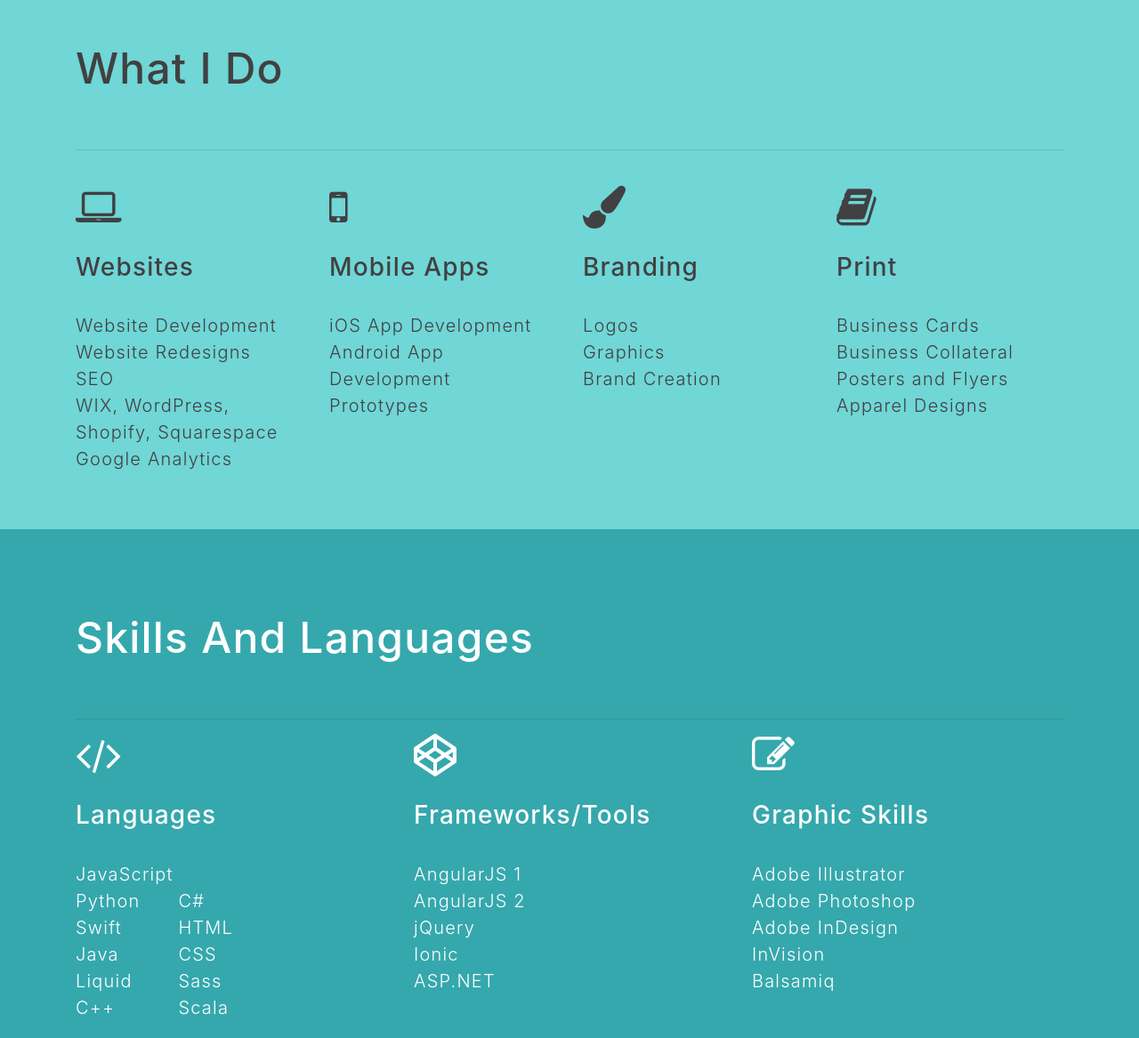
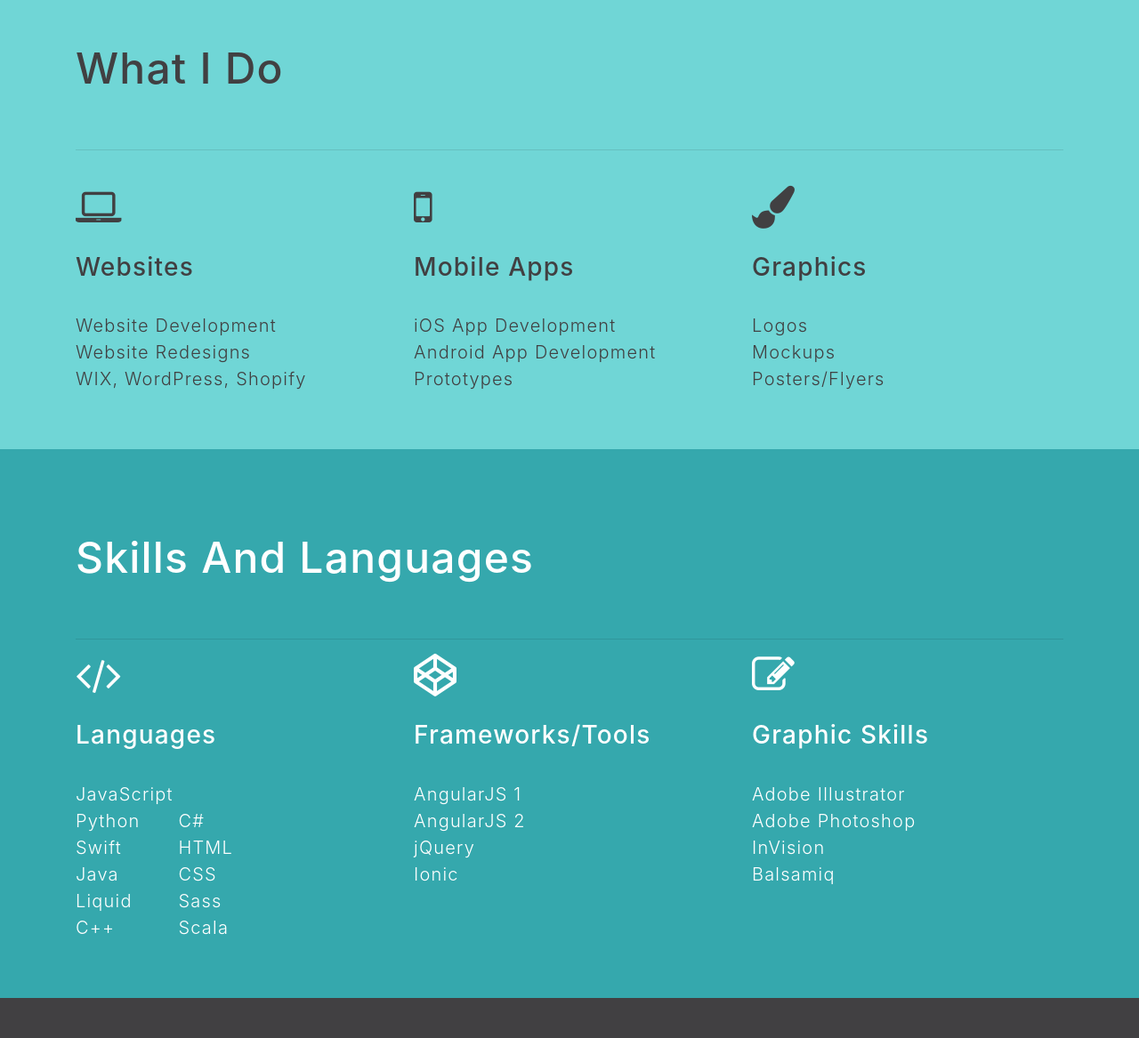
Before and after one commit to jessalbarian/PersonalSite2017, a website with bundled scripts: page startbootstrap-freelancer-gh-pages/index.html in a window 1280 px wide. Shown: the part 1725-2892 px from the top of the page at 89% size. Built offline with nearby package versions, Linux system fonts and the light colour scheme.

Commit message:
fixed content on website

```diff
--- a/startbootstrap-freelancer-gh-pages/index.html
+++ b/startbootstrap-freelancer-gh-pages/index.html
@@ -179,19 +179,17 @@
         <h2 class="sr-service">What I Do</h2>
         <hr>
         <div class="row">
-            <div class="col-lg-3 col-md-12 col-sm-12 sr-service">
+            <div class="col-lg-4 col-md-12 col-sm-12 sr-service">
                 <i class="fa fa-laptop fa-3x"></i>
                 <h3>Websites</h3>
                 <ul>
                     <li>Website Development</li>
                     <li>Website Redesigns</li>
-                    <li>SEO</li>
-                    <li>WIX, WordPress, Shopify, Squarespace</li>
-                    <li>Google Analytics</li>
+                    <li>WIX, WordPress, Shopify</li>
                 </ul>
             </div>
 
-            <div class="col-lg-3 col-md-12 col-sm-12 sr-service">
+            <div class="col-lg-4 col-md-12 col-sm-12 sr-service">
                 <i class="fa fa-mobile-phone fa-3x"></i>
                 <h3>Mobile Apps</h3>
                 <ul>
@@ -201,24 +199,13 @@
                 </ul>
             </div>
 
-            <div class="col-lg-3 col-md-12 col-sm-12 sr-service">
+            <div class="col-lg-4 col-md-12 col-sm-12 sr-service">
                 <i class="fa fa-paint-brush fa-3x"></i>
-                <h3>Branding</h3>
+                <h3>Graphics</h3>
                 <ul>
                     <li>Logos</li>
-                    <li>Graphics</li>
-                    <li>Brand Creation</li>
-                </ul>
-            </div>
-
-            <div class="col-lg-3 col-md-12 col-sm-12 sr-service">
-                <i class="fa fa-book fa-3x"></i>
-                <h3>Print</h3>
-                <ul>
-                    <li>Business Cards</li>
-                    <li>Business Collateral</li>
-                    <li>Posters and Flyers</li>
-                    <li>Apparel Designs</li>
+                    <li>Mockups</li>
+                    <li>Posters/Flyers</li>
                 </ul>
             </div>
 
@@ -261,7 +248,6 @@
                     <li>AngularJS 2</li>
                     <li>jQuery</li>
                     <li>Ionic</li>
-                    <li>ASP.NET</li>
                 </ul>
             </div>
 
@@ -271,7 +257,6 @@
                 <ul>
                     <li>Adobe Illustrator</li>
                     <li>Adobe Photoshop</li>
-                    <li>Adobe InDesign</li>
                     <li>InVision</li>
                     <li>Balsamiq</li>
                 </ul>
@@ -1358,7 +1343,15 @@
 <!-- Custom scripts for this template -->
 <script src="js/freelancer.js"></script>
 
+<script>
+    // Show loading animation
+    document.getElementById('cover').style.display = 'initial';
 
+    $(window).load(function(){
+        // Stop loading animation
+        $('#cover').hide();
+    })
+</script>
 
 </body>
 
--- a/startbootstrap-freelancer-gh-pages/scss/_global.scss
+++ b/startbootstrap-freelancer-gh-pages/scss/_global.scss
@@ -142,6 +142,18 @@
   margin-top: 4em;
 }
 
+/* Loading animation */
+#cover {
+  width: 100vw;
+  height: 100vh;
+  position: fixed;
+  top: 50%;
+  left: 50%;
+  transform: translate(-50%, -50%);
+  z-index: 9999;
+  background: url("https://cdn.shopify.com/s/files/1/0414/3417/files/animatedfox.gif?6215675357225360794") no-repeat center center #FFF;
+}
+
 /* Phone screen sizes */
 @media only screen and (max-device-width: 480px) {
   #pitch-deck iframe, #resume iframe {
```
Also changed, not shown: startbootstrap-freelancer-gh-pages/css/freelancer.css, startbootstrap-freelancer-gh-pages/css/freelancer.min.css.
